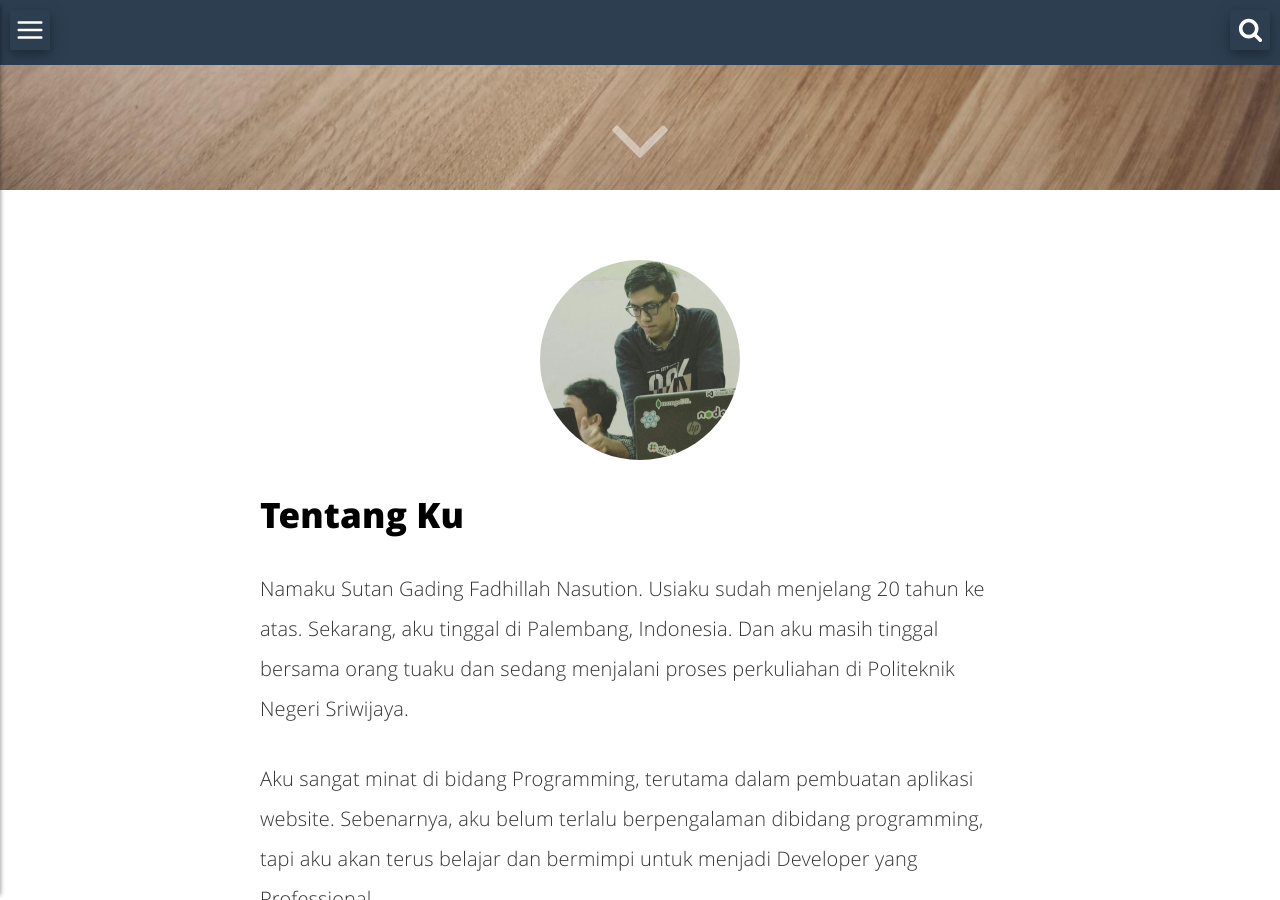
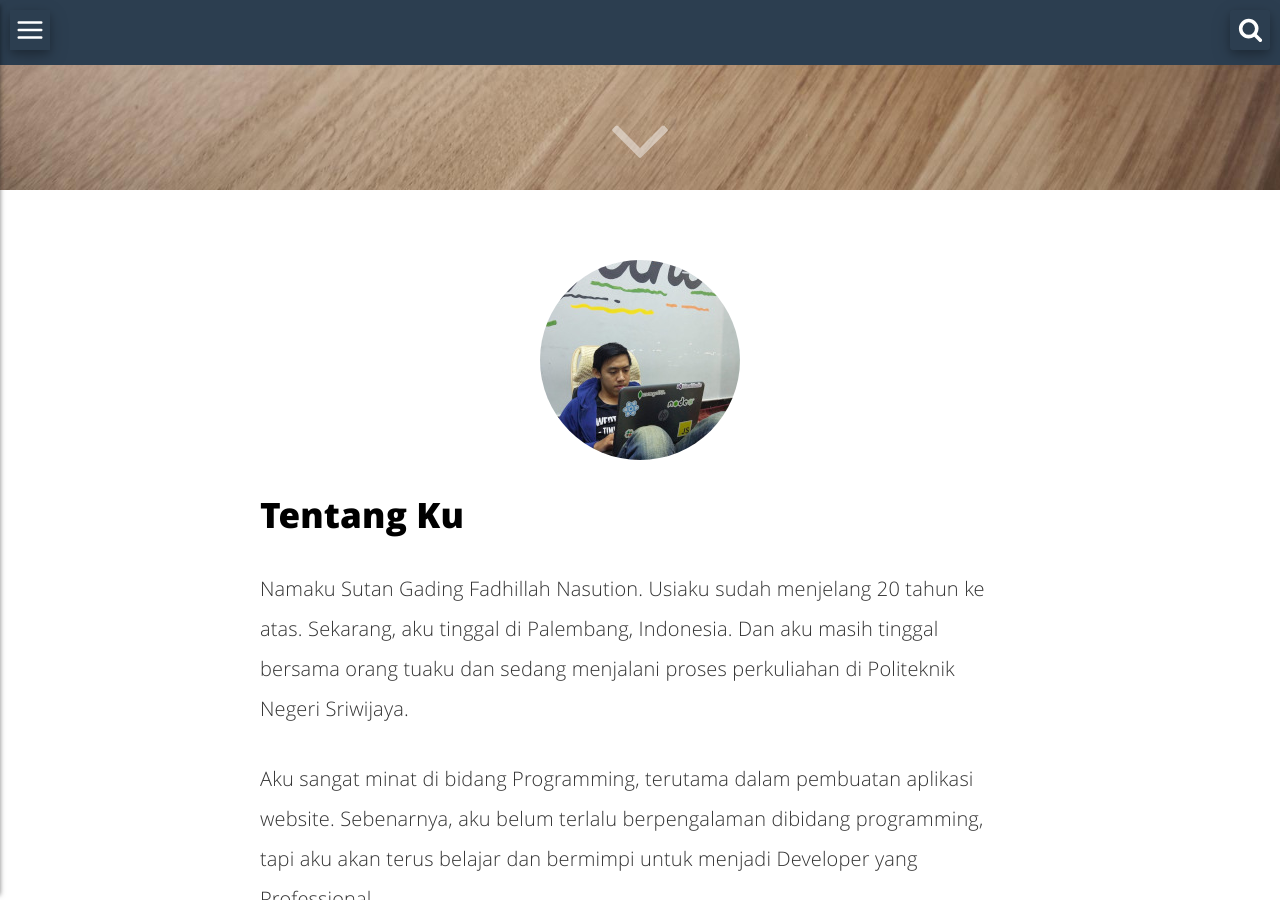
Before and after one commit to sgnzst/sgnzst.github.io, a Jekyll site: the page built from index.html, in a window 1280 px wide and 900 px high, scrolled down 710 px. Built offline with Jekyll 4.4.1, drawn with Linux system fonts in a browser that asks for light colours.

Commit message:
dynamic avatar location, rename background header

```diff
--- a/_config.yml
+++ b/_config.yml
@@ -8,6 +8,7 @@ url: "https://sutanlab.js.org" # the base hostname & protocol for your site
 username: Sutan Nst.
 user_description: Learner, Coder & Coffee Maniac
 user_title: Learner, Coder & Coffee Maniac
+avatar: /assets/img/sutan.jpeg
 email: sutan.gnst@gmail.com
 github_username:  sgnzst
 medium_username: sutan.gnst
--- a/_includes/author.html
+++ b/_includes/author.html
@@ -1,6 +1,6 @@
 <section class="author" itemprop="author">
   <div class="details" itemscope itemtype="http://schema.org/Person">
-    <img itemprop="image" class="img-rounded" src="{{site.baseurl}}/assets/img/sutan.jpg" alt="{{site.name}}">
+    <img itemprop="image" class="img-rounded" src="{{site.baseurl}}{{site.avatar}}" alt="{{site.name}}">
     <p class="def">Author</p>
     <h3 class="name">
       <a itemprop="name" href="https://plus.google.com/{{site.gplus_username}}/posts">{{site.username}}</a>
--- a/index.html
+++ b/index.html
@@ -1,9 +1,9 @@
 ---
 layout: minimal
-background: /assets/img/desk2.jpg
+background: /assets/img/desk1.jpg
 ---
 
-<img itemprop="image" class="img-rounded" src="/assets/img/sutan.jpg" alt="Sutan Nst">
+<img itemprop="image" class="img-rounded" src="{{site.baseurl}}{{site.avatar}}" alt="Sutan Nst">
 
 <h2>Tentang Ku</h2>
 
```
Also changed, not shown: assets/img/desk1.jpg, assets/img/desk2.jpg, assets/img/desk3.jpg, assets/img/sutan.jpeg (added).
